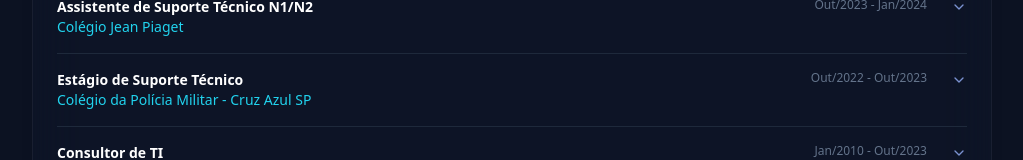
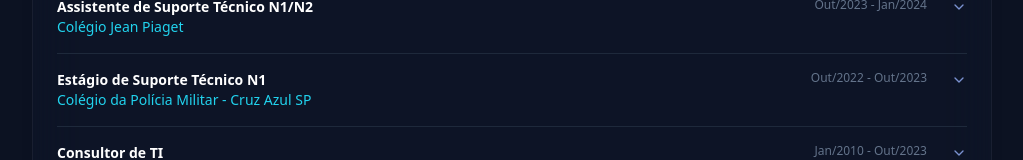
Before and after one commit to JonathanMoyano/curriculo, a Next.js app: page / in a window 1280 px wide. Shown: the part 471-631 px from the top of the page, without its empty margins (128-1151 px from the left). Built offline with nearby package versions, Linux system fonts and the light colour scheme.

Commit message:
Update cv-data.js

```diff
--- a/src/data/cv-data.js
+++ b/src/data/cv-data.js
@@ -55,7 +55,7 @@ export const cvData = {
       ]
     },
     {
-      role: 'Estágio de Suporte Técnico',
+      role: 'Estágio de Suporte Técnico N1',
       company: 'Colégio da Polícia Militar - Cruz Azul SP',
       period: 'Out/2022 - Out/2023',
       tasks: [
```
